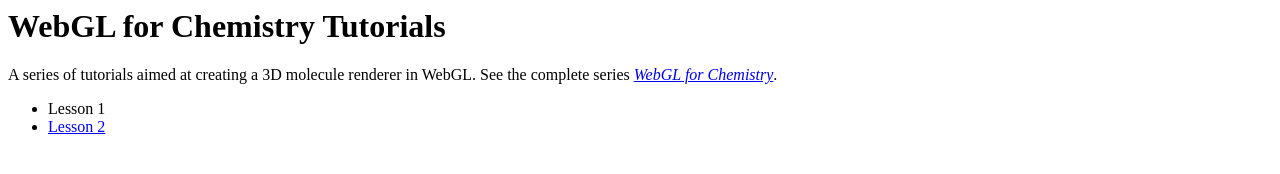
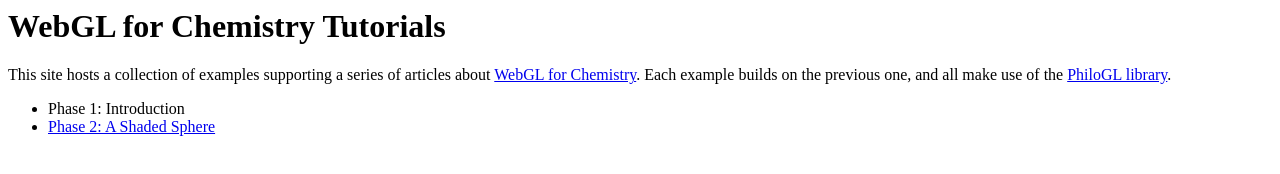
Before and after one commit to metamolecular/webgl-chem, a plain HTML site: page index.html in a window 1280 px wide. Drawn offline with Linux system fonts and the light colour scheme.

Commit message:
Clean up index.html

```diff
--- a/index.html
+++ b/index.html
@@ -6,11 +6,14 @@
   <body>
     <h1>WebGL for Chemistry Tutorials</h1>
     <p>
-      A series of tutorials aimed at creating a 3D molecule renderer in WebGL. See the complete series  <a href="http://blog.metamolecular.com/articles/2011/03/07/webgl-for-chemistry-part-1-introduction/"><em>WebGL for Chemistry</em></a>.
+      This site hosts a collection of examples supporting a series of articles about <a href="http://blog.metamolecular.com/articles/2011/03/07/webgl-for-chemistry-part-1-introduction/">WebGL for Chemistry</a>. Each example builds on the previous one, and all make use of the <a href="http://senchalabs.github.com/philogl/">PhiloGL library</a>.
+    </p>
+    <p>
+
     </p>
     <ul>
-      <li>Lesson 1</li>
-      <li><a href="lessons/lesson-2">Lesson 2</a></li>
+      <li>Phase 1: Introduction</li>
+      <li><a href="lessons/lesson-2">Phase 2: A Shaded Sphere</a></li>
     </ul>
   </body>
 </html>
```
